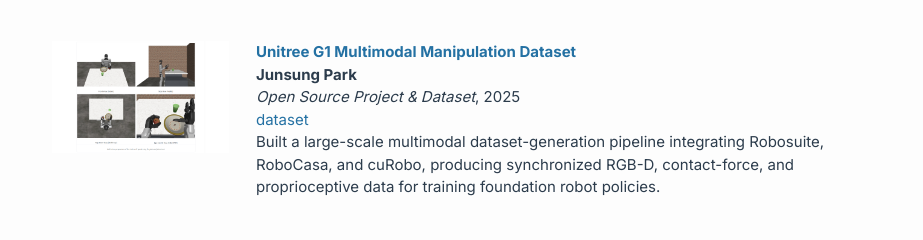
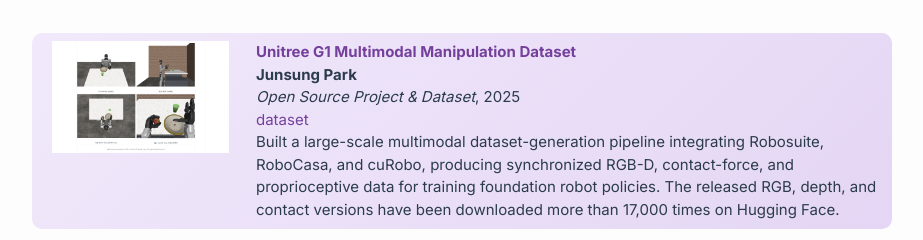
Before and after one commit to jnsungp/jnsungp.github.io, a plain HTML site: page index.html in a window 1280 px wide. Shown: the part 2010-2250 px from the top of the page, without its empty margins (178-1101 px from the left). Drawn offline with Linux system fonts and the light colour scheme.

Commit message:
Highlight G1 dataset project and add cumulative download count

```diff
--- a/index.html
+++ b/index.html
@@ -266,14 +266,14 @@
             </div>
         </div>
 
-        <div class="publication row">
+        <div class="highlight publication row">
             <div class="row-media" style="background-image: url(files/g1_data.png);" role="img" aria-label="Unitree G1 dataset preview"></div>
             <div class="row-text">
                 <a class="bold" href="https://huggingface.co/jnsungp">Unitree G1 Multimodal Manipulation Dataset</a><br>
                 <span class="bold">Junsung Park</span><br>
                 <span class="italic">Open Source Project &amp; Dataset</span>, 2025<br>
                 <a class="btn" href="https://huggingface.co/jnsungp">dataset</a><br>
-                Built a large-scale multimodal dataset-generation pipeline integrating Robosuite, RoboCasa, and cuRobo, producing synchronized RGB-D, contact-force, and proprioceptive data for training foundation robot policies.
+                Built a large-scale multimodal dataset-generation pipeline integrating Robosuite, RoboCasa, and cuRobo, producing synchronized RGB-D, contact-force, and proprioceptive data for training foundation robot policies. The released RGB, depth, and contact versions have been downloaded more than 17,000 times on Hugging Face.
             </div>
         </div>
 
```
